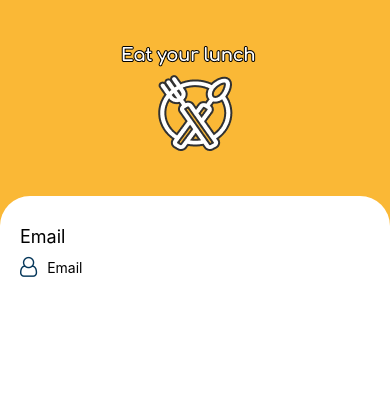
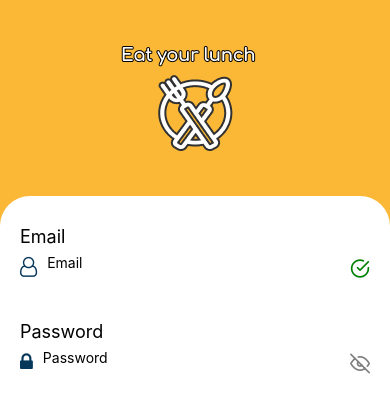
Before and after one commit to indrabsudirman/EatYourLunchApp, a React Native app: screen /Login in a window 390 px wide. Shown: the top 412 px of the page. Built offline with nearby package versions, Linux system fonts and the light colour scheme.

Commit message:
Add FontAwesome and Feather in login form

```diff
--- a/package.json
+++ b/package.json
@@ -21,6 +21,7 @@
     "react-native-screens": "^3.10.1",
     "react-native-svg": "^12.1.1",
     "react-native-svg-transformer": "^1.0.0",
+    "react-native-textinput-with-icons": "^1.0.18",
     "react-native-vector-icons": "^9.0.0"
   },
   "devDependencies": {
--- a/src/pages/Login/index.js
+++ b/src/pages/Login/index.js
@@ -19,12 +19,38 @@ const Login = () => {
                 <View style={styles.action}>
                     <FontAwesome
                         name='user-o'
-                        color= '#05375a'
+                        color='#05375a'
                         size={20}
                     />
                     <TextInput
-                     placeholder='Email'
-                     style={styles.textInput}/>
+                        placeholder='Email'
+                        style={styles.textInput}
+                        autoCapitalize='none' />
+                    <Feather
+                        name='check-circle'
+                        color='green'
+                        size={20} />
+                </View>
+
+                <Text style={[styles.textFooter,
+                {
+                    marginTop: 35
+                }]}>Password</Text>
+                <View style={styles.action}>
+                    <FontAwesome
+                        name='lock'
+                        color='#05375a'
+                        size={20}
+                    />
+                    <TextInput
+                        placeholder='Password'
+                        secureTextEntry={true}
+                        style={styles.textInput}
+                        autoCapitalize='none' />
+                    <Feather
+                        name='eye-off'
+                        color='grey'
+                        size={20} />
                 </View>
             </View>
         </View>
@@ -74,6 +100,7 @@ const styles = StyleSheet.create({
     },
     textInput: {
         flex: 1,
+        marginTop: -12,
         paddingLeft: 10,
         color: COLOR_BLACK
     },
```
Also changed, not shown: 1 other file (tests, documents, lock files or other folders).
